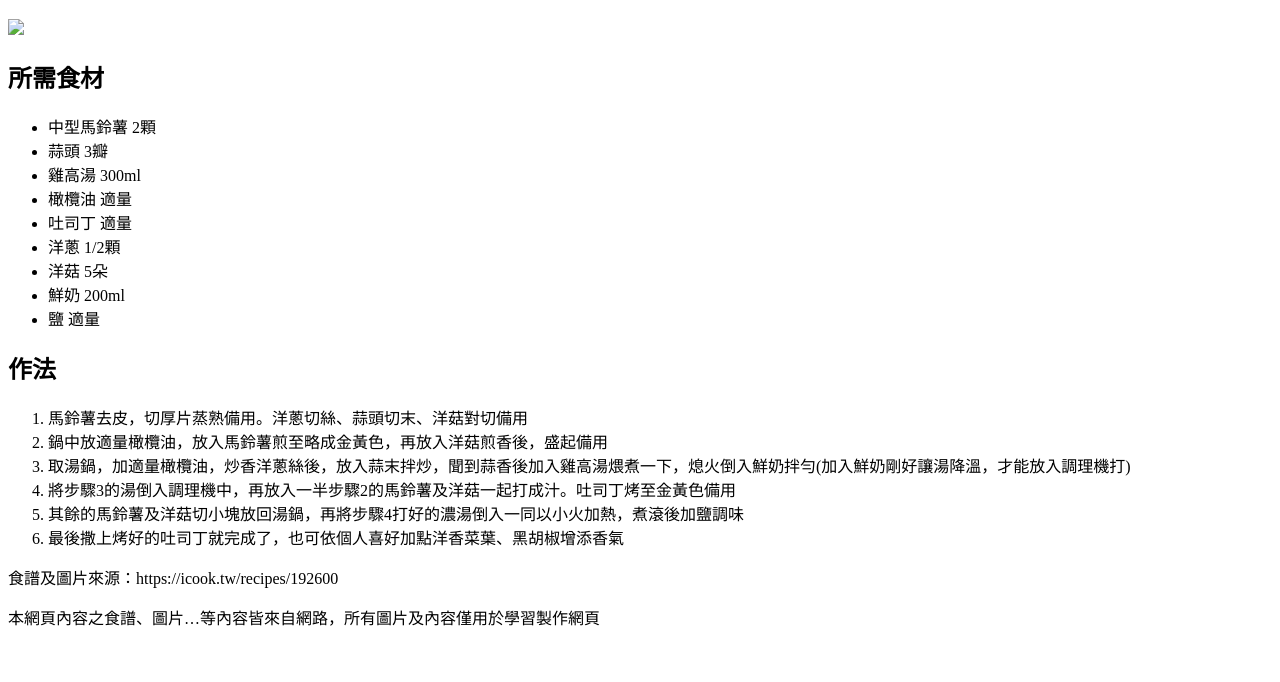
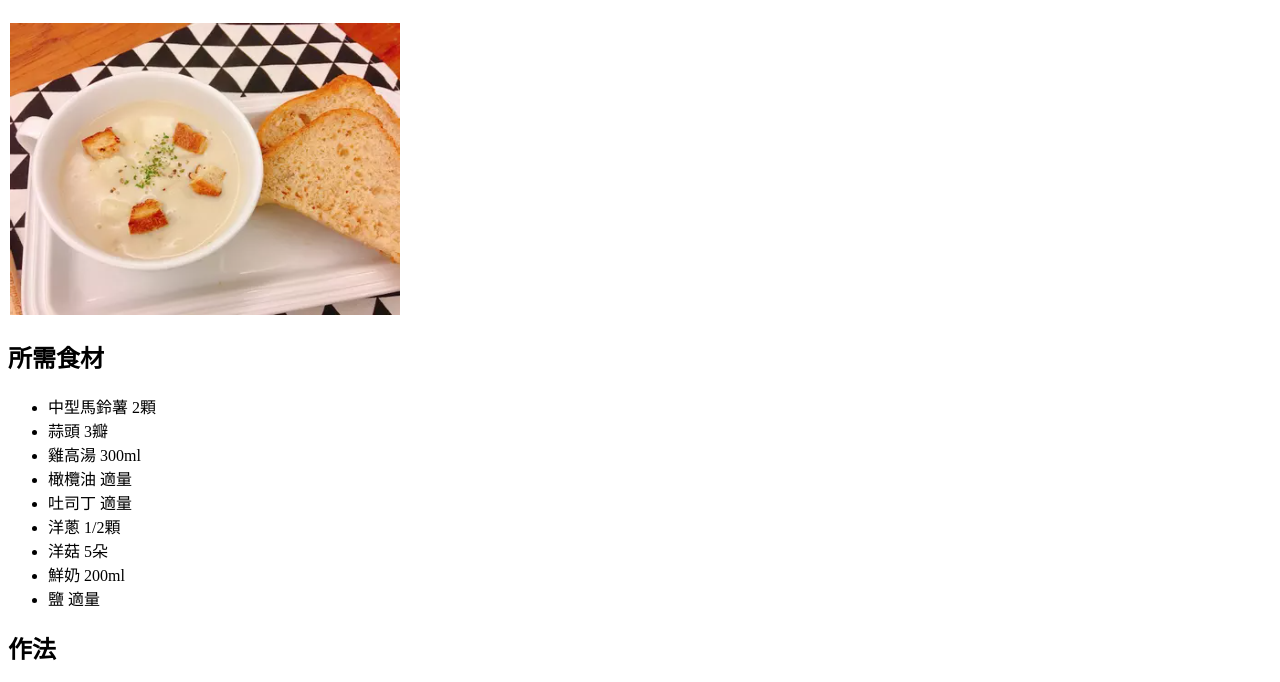
Before and after one commit to DongBlueTw/odin-recipes, a plain HTML site: page recipes/potatosoup.html in a window 1280 px wide. Shown: the part 70-752 px from the top of the page. Drawn offline with Linux system fonts and the light colour scheme.

Commit message:
修正圖片無法顯示

```diff
--- a/recipes/potatosoup.html
+++ b/recipes/potatosoup.html
@@ -9,7 +9,7 @@
 
 <body>
     <h1>馬鈴薯濃湯</h1>
-    <img src="recipes_image/PotatoSoup.png" />
+    <img src="picture/PotatoSoup.png" alt="馬鈴薯濃湯照片" />
     <h2>所需食材</h2>
     <ul>
         <li>中型馬鈴薯 2顆</li>
```
Also changed, not shown: recipes/onionsoup.html (+1 -1 lines), recipes/picture/onionSoup.png (added), recipes/picture/potatoSoup.png (added).
